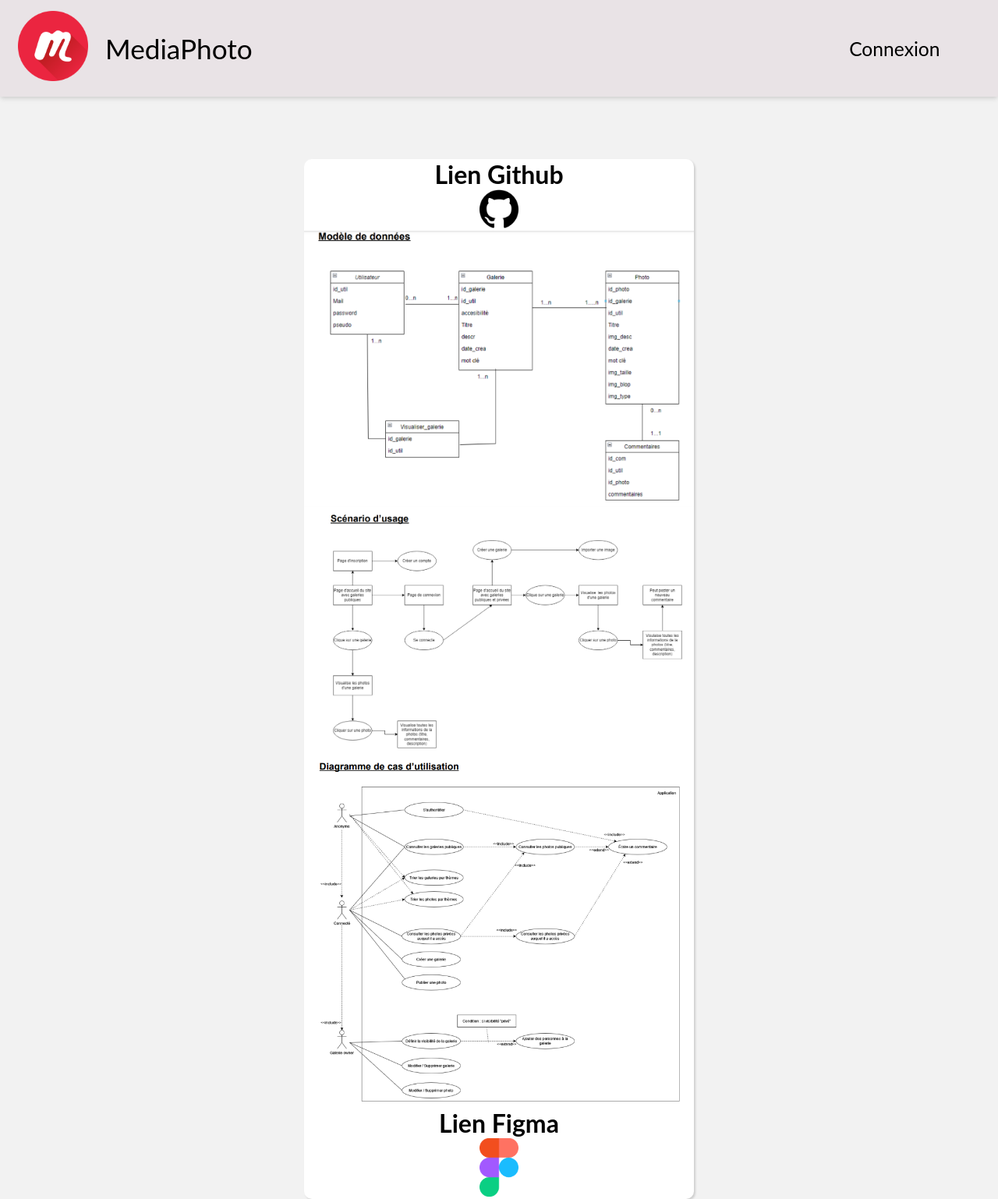
After one commit to Yanisrezgui/MediaPhoto, a PHP site: template templates/propos.html.twig in a window 1280 px wide. The commit adds this page. Shown: the whole page at 78% size. Run offline with PHP 8.4, Linux system fonts and the light colour scheme; the template is opened without the code that fills it, so the values that code supplies are empty; some libraries are stand-ins or nearby versions.

Commit message:
a propos

```diff
--- a/public/css/index.css
+++ b/public/css/index.css
@@ -698,4 +698,23 @@ body {
   border-right: 1px solid black;
 }
 
+.container-pro {
+  background-color: #FFFFFF;
+  width: 500px;
+  margin: auto;
+  margin-top: 80px;
+  border-radius: 10px;
+  box-shadow: rgba(0, 0, 0, 0.15) 1.95px 1.95px 2.6px;
+  text-align: center;
+}
+.container-pro .github img {
+  width: 50px;
+}
+.container-pro img {
+  width: 500px;
+}
+.container-pro .maquette img {
+  width: 50px;
+}
+
 /*# sourceMappingURL=index.css.map */
--- a/public/index.php
+++ b/public/index.php
@@ -17,6 +17,8 @@ $app = AppFactory::create();
 $app->add(TwigMiddleware::createFromContainer($app));
 
 $app->get('/', \App\Controller\HomeController::class . ':home');
+$app->get('/a-propos', \App\Controller\HomeController::class . ':propos');
+
 $app->get('/gallery/{idGallery}', \App\Controller\ImagesController::class . ':images');
 $app->get('/new-gallery', \App\Controller\HomeController::class . ':createGalleryPage');
 $app->post('/new-gallery/create', \App\Controller\HomeController::class . ':createGalleryFunction');
--- a/public/scss/style.scss
+++ b/public/scss/style.scss
@@ -6,3 +6,4 @@
 @import "createGallery.scss";
 @import "createImage.scss";
 @import "account.scss";
+@import "propos.scss";
--- /dev/null
+++ b/templates/propos.html.twig
@@ -0,0 +1,36 @@
+{% extends "base.html.twig" %}
+
+{% block title %}MediaPhoto - A Propos{% endblock %}
+
+{% block body %}
+
+<div class="container-pro">
+
+<div class="github">
+    <h1>Lien Github</h1>
+    <a href="https://github.com/Alban-Ktz/MediaPhoto">
+    <img src="/img/github.png" alt="github">
+    </a>
+</div>
+
+<div class="donnee">
+    <div class="modele-donne">
+        <img src="/img/diagramme1.png" alt="">
+    </div>
+    <div class="diagramme-utilisation">
+        <img src="/img/diagramme2.png" alt="">
+    </div>
+    <div class="scenario">
+        <img src="/img/diagramme3.png" alt="">
+    </div>
+    <div class="maquette">
+    <h1>Lien Figma</h1>
+        <a href="https://www.figma.com/file/tELQGapprZOh2PAe7NVKe6/MediaPhoto?node-id=6%3A51">
+            <img src="/img/figma.png" alt="">
+        </a>
+    </div>
+</div>
+
+</div>
+
+{% endblock %}
```
Also changed, not shown: public/scss/propos.scss (added, +20 -0 lines), src/Controller/HomeController.php (+12 -0 lines), public/img/diagramme1.png (added), public/img/diagramme2.png (added), public/img/diagramme3.png (added), public/img/figma.png (added), public/img/github.png (added), 1 other file.
